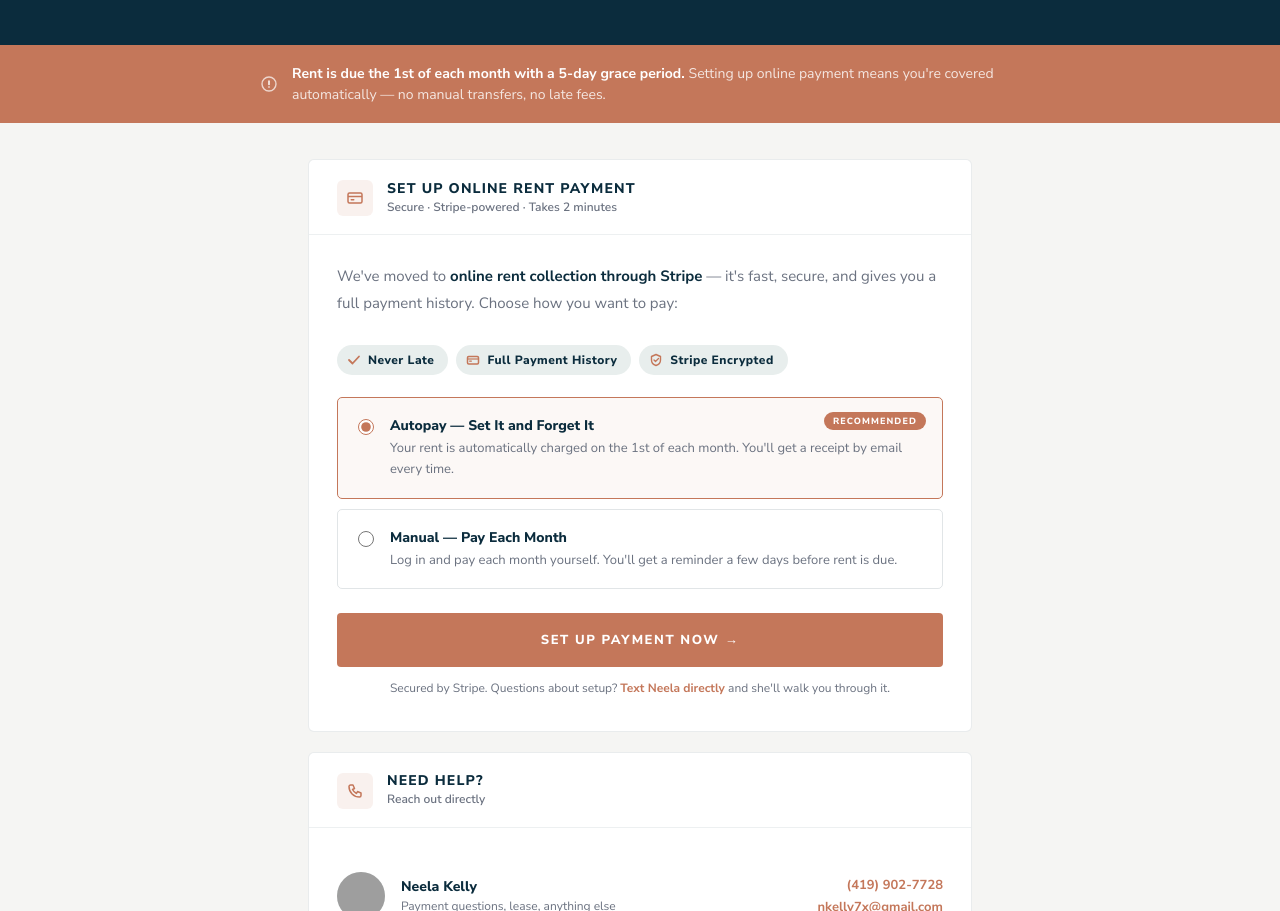
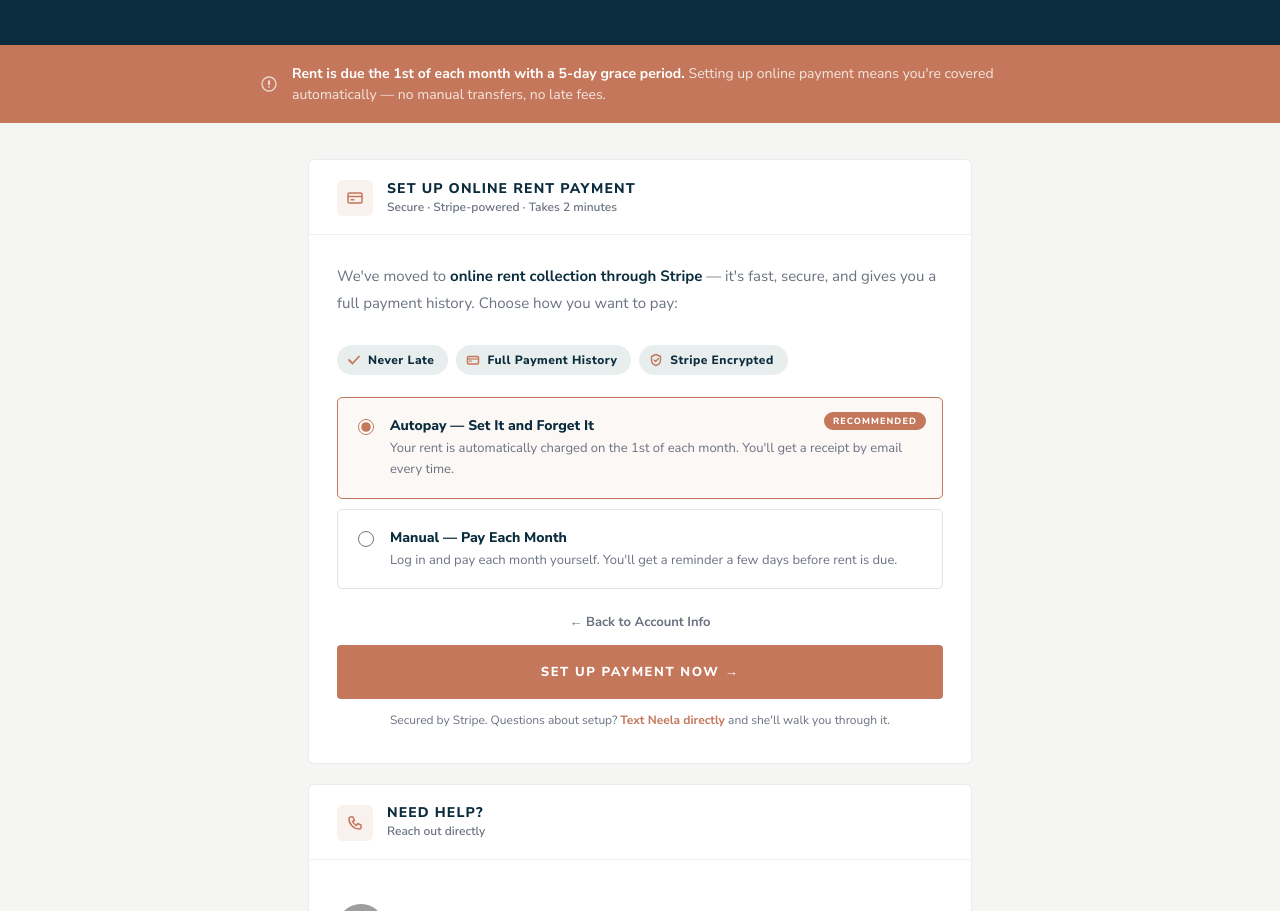
Before and after one commit to HinschSystems/irhis-portal, a plain HTML site: page payment-enrollment/index.html in a window 1280 px wide. Shown: the part 189-1100 px from the top of the page. Drawn offline with Linux system fonts and the light colour scheme; grey boxes are pictures that could not be loaded.

Commit message:
Update index.html

```diff
--- a/payment-enrollment/index.html
+++ b/payment-enrollment/index.html
@@ -423,7 +423,8 @@ padding-top: 4px;
 </label>
 </div>
 
-<a href="[STRIPE_PAYMENT_LINK_PLACEHOLDER]" class="btn-pay" target="_blank" rel="noopener">Set Up Payment Now →</a>
+<a href="https://portal.irenthousesinsweats.com/payment-account" style="display:block;text-align:center;font-size:13px;font-weight:700;color:#6b7280;margin-bottom:14px;text-decoration:none;">← Back to Account Info</a>
+      <a href="[STRIPE_PAYMENT_LINK_PLACEHOLDER]" class="btn-pay" target="_blank" rel="noopener">Set Up Payment Now →</a>
 <p class="payment__note">Secured by Stripe. Questions about setup? <a href="tel:4199027728">Text Neela directly</a> and she'll walk you through it.</p>
 </div>
 </div>
```
